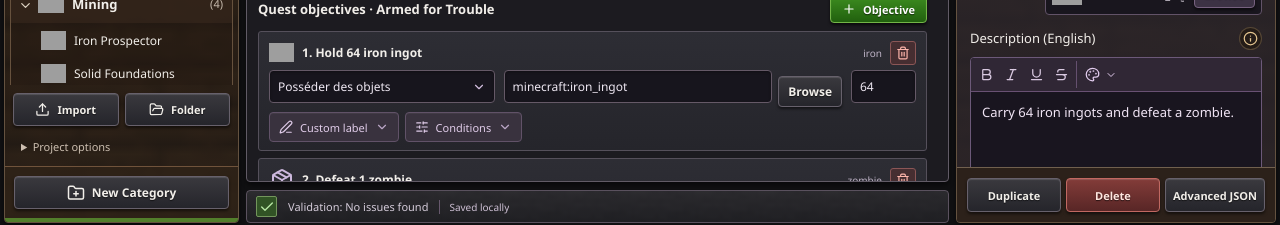
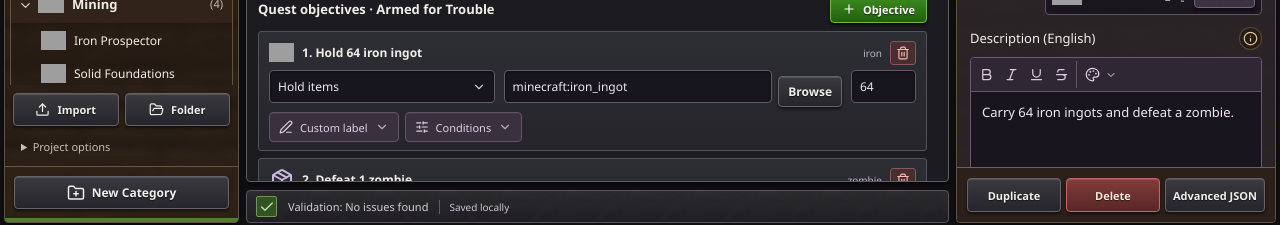
Before and after one commit to alexistb2904/QuestPlus, a React (Vite) app in the folder web/editor/: page / in a window 1280 px wide. Shown: the part 532-757 px from the top of the page. Built offline with nearby package versions, Linux system fonts and the light colour scheme; grey boxes are pictures that could not be loaded.

Commit message:
feat(studio): localize every event label in objective selector

```diff
--- a/web/editor/src/components/QuestDetails.tsx
+++ b/web/editor/src/components/QuestDetails.tsx
@@ -3,7 +3,7 @@ import {Target,Gift,GitBranch,Repeat2,MessageCircle,Globe,Trash2,Plus,Search,Che
 import {EVENTS,objectiveLabel,text} from '../core/project.js';
 import {tUI} from '../ui/ui-i18n.js';
 import {ItemIcon,TargetPicker} from './IconPicker';
-import {DIMENSIONS,objectiveUi,changeObjectiveEvent,positionCoordinate,positionRadius,setPositionCoordinate,setPositionRadius} from '../core/objective-targets.js';
+import {DIMENSIONS,EVENT_LABELS,objectiveUi,changeObjectiveEvent,positionCoordinate,positionRadius,setPositionCoordinate,setPositionRadius} from '../core/objective-targets.js';
 import {DescriptionEditor} from './RichEditor';
 import {descriptionParts} from '../core/description-format.js';
 import {localesOf,supportedLocales} from '../types';
@@ -89,7 +89,7 @@ function ObjectiveInputs({objective:o,index:i,questId,onUpdate,onCondition,onBro
  };
  return <div className={'field-row objective-inputs objective-inputs-'+kind}>
   <Select label="Action" value={o.event}
-    options={[...(EVENTS as [string,string][]),...(!EVENTS.some(([id])=>id===o.event)?[[o.event,o.event] as [string,string]]:[])]}
+    options={[...EVENTS.map(([id])=>[id,EVENT_LABELS[id]||id] as [string,string]),...(!EVENTS.some(([id])=>id===o.event)?[[o.event,o.event] as [string,string]]:[])]}
     onChange={event=>onUpdate(path,changeObjectiveEvent(o,event,questId))}/>
   {field()}
   {label&&kind!=='distance'&&<Field label={label} type="number" value={o.count} onChange={editCount}/>}
```
